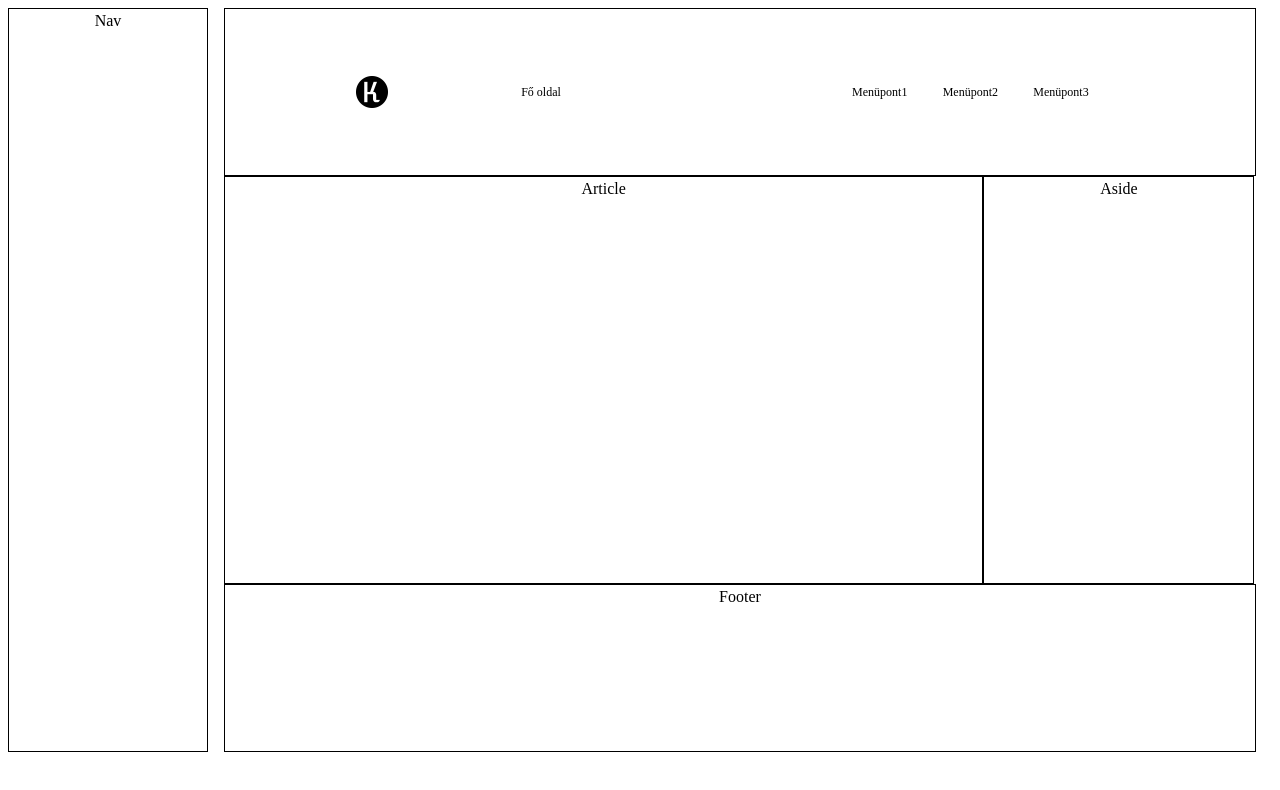
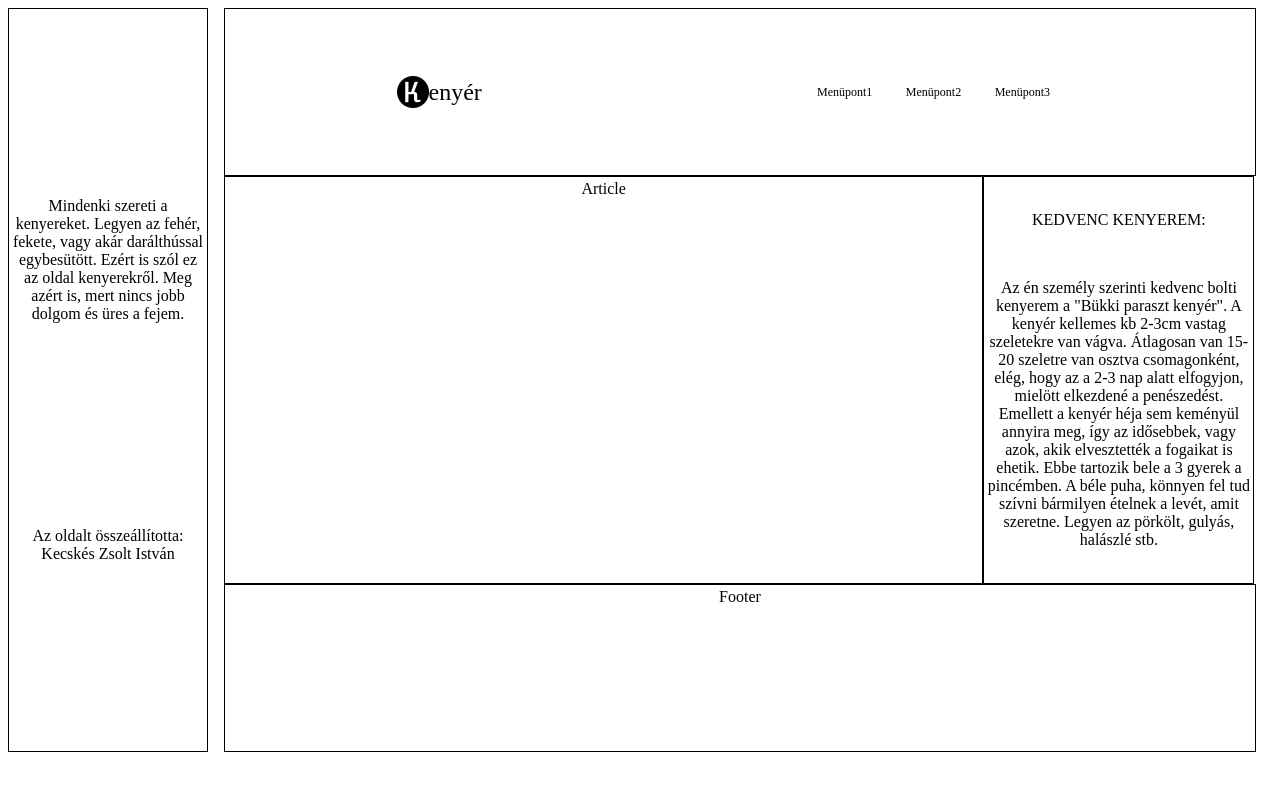
Before and after one commit to kecskeszsoltistvan/Majdegyoldal, a plain HTML site: page index.html in a window 1280 px wide. Drawn offline with Linux system fonts and the light colour scheme.

Commit message:
Add files via upload

```diff
--- a/index.html
+++ b/index.html
@@ -46,8 +46,8 @@
                 order: -1;
             }
             #nav {
-                height: 100px;
                 width: 90vw;
+                height: auto;
                 order: 1;
             }
             #article {
@@ -73,7 +73,7 @@
             flex-wrap: wrap;
         }
         #nav1flex{
-            font-size: 12px;
+            font-size: 20px;
             display: flex;
             flex-direction: row;
             justify-content: center;
@@ -100,6 +100,9 @@
         #nav {
             height: 92vh;
             width: 15vw;
+            display: flex;
+            flex-direction: column;
+            justify-content: space-evenly;
         }
         #article {
             height: 50vh;
@@ -108,6 +111,9 @@
         #aside {
             height: 50vh;
             width: 21vw;
+            display: flex;
+            flex-direction: column;
+            justify-content: space-evenly;
         }
         #footer {
             height: 20vh;
@@ -126,13 +132,13 @@
             justify-content: space-around;
         }
         #nav1flex{
-            font-size: 12px;
+            font-size: 24px;
             display: flex;
             flex-direction: row;
             justify-content: space-between;
             align-items: center;
             height: 2vh;
-            width: 16vw;
+            width: 50px;
         }
         #nav2flex{
             font-size: 12px;
@@ -142,20 +148,21 @@
             align-items: center;
             height: 2vh;
             justify-content: space-evenly;
-            width: 24vw;
+            width: 300px;
         }
         }
     </style>
 </head>
 <body>
     <div id="nav">
-        <nav>Nav</nav>
+        <span>Mindenki szereti a kenyereket. Legyen az fehér, fekete, vagy akár darálthússal egybesütött. Ezért is szól ez az oldal kenyerekről. Meg azért is, mert nincs jobb dolgom és üres a fejem.</span>
+        <span><br>Az oldalt összeállította: Kecskés Zsolt István</span>
     </div>
         <div id="header">
                 <div id="navflex">
                     <div id="nav1flex">
                         <img src="favicon-32x32.png" title="ikon">
-                        <p>Fő oldal</p>
+                        <p>enyér</p>
                     </div>
                     <div id="nav2flex">
                         <p>Menüpont1</p>
@@ -166,7 +173,10 @@
         </div>
             <div id="ezegyhatalmasfajdalom">
                 <div id="article"><article>Article</article></div>
-                <div id="aside"><aside>Aside</aside></div>
+                <div id="aside">
+                   <span>KEDVENC KENYEREM:</span>
+                   <span><br>Az én személy szerinti kedvenc bolti kenyerem a "Bükki paraszt kenyér". A kenyér kellemes kb 2-3cm vastag szeletekre van vágva. Átlagosan van 15-20 szeletre van osztva csomagonként, elég, hogy az a 2-3 nap alatt elfogyjon, mielött elkezdené a penészedést. Emellett a kenyér héja sem keményül annyira meg, így az idősebbek, vagy azok, akik elvesztették a fogaikat is ehetik. Ebbe tartozik bele a 3 gyerek a pincémben. A béle puha, könnyen fel tud szívni bármilyen ételnek a levét, amit szeretne. Legyen az pörkölt, gulyás, halászlé stb.</span>
+                </div>
                 </div>
         <div id="footer"><footer>Footer</footer></div>
     </div>
```
